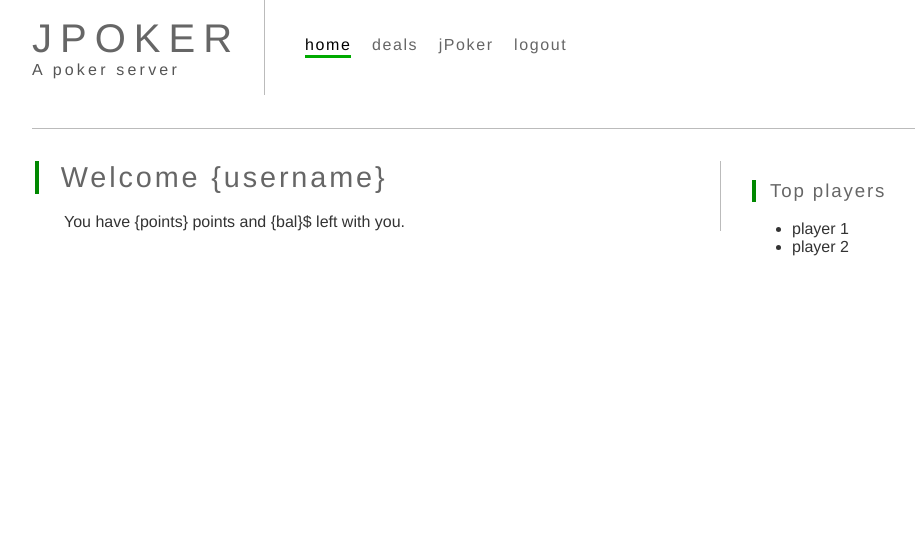
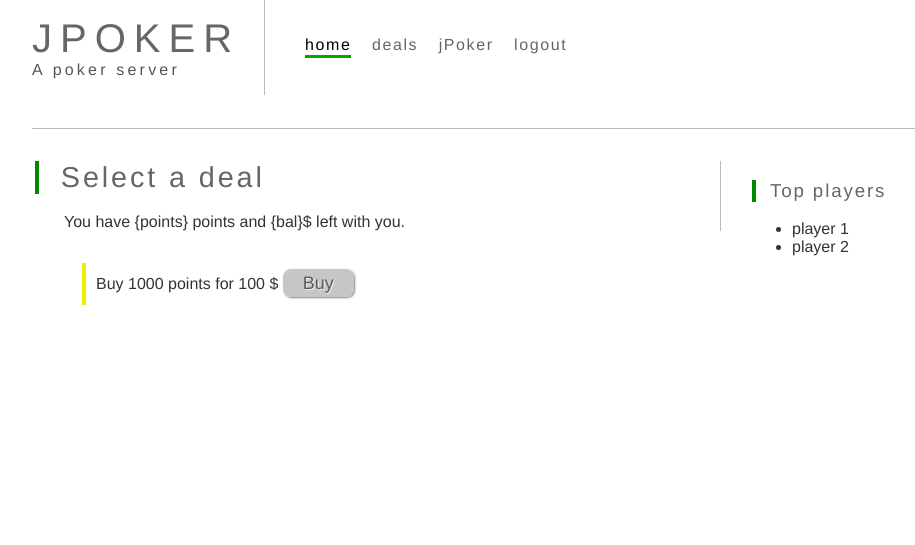
Before and after one commit to arpit12/jPoker, a PHP site: page /poker.php in a window 1280 px wide. Shown: the part 24-569 px from the top of the page, without its empty margins (128-1043 px from the left). Run offline with PHP 8.4, Linux system fonts and the light colour scheme.

Commit message:
Added a demo deal

```diff
--- a/poker.php
+++ b/poker.php
@@ -27,18 +27,23 @@
 		</ul>
 	</div>
 
-	<div class='maincontent' style='display:block'>
+	<div class='maincontent' >
 		<div id="content">
 			<h1 class="label-green">Welcome {username}</h1>
 			You have {points} points and {bal}$ left with you.
 		</div>
 	</div>
 
-	<div class='maincontent'>
+	<div class='maincontent' style='display:block'>
 		<div id="content">
 			<h1 class="label-green">Select a deal</h1>
 			You have {points} points and {bal}$ left with you.
 		</div>
+
+		<div class="deal">
+			Buy 1000 points for 100 $ <span class='buyButton'>Buy</span>
+		</div>
+
 	</div>
 
 	<div class='maincontent'>
```
